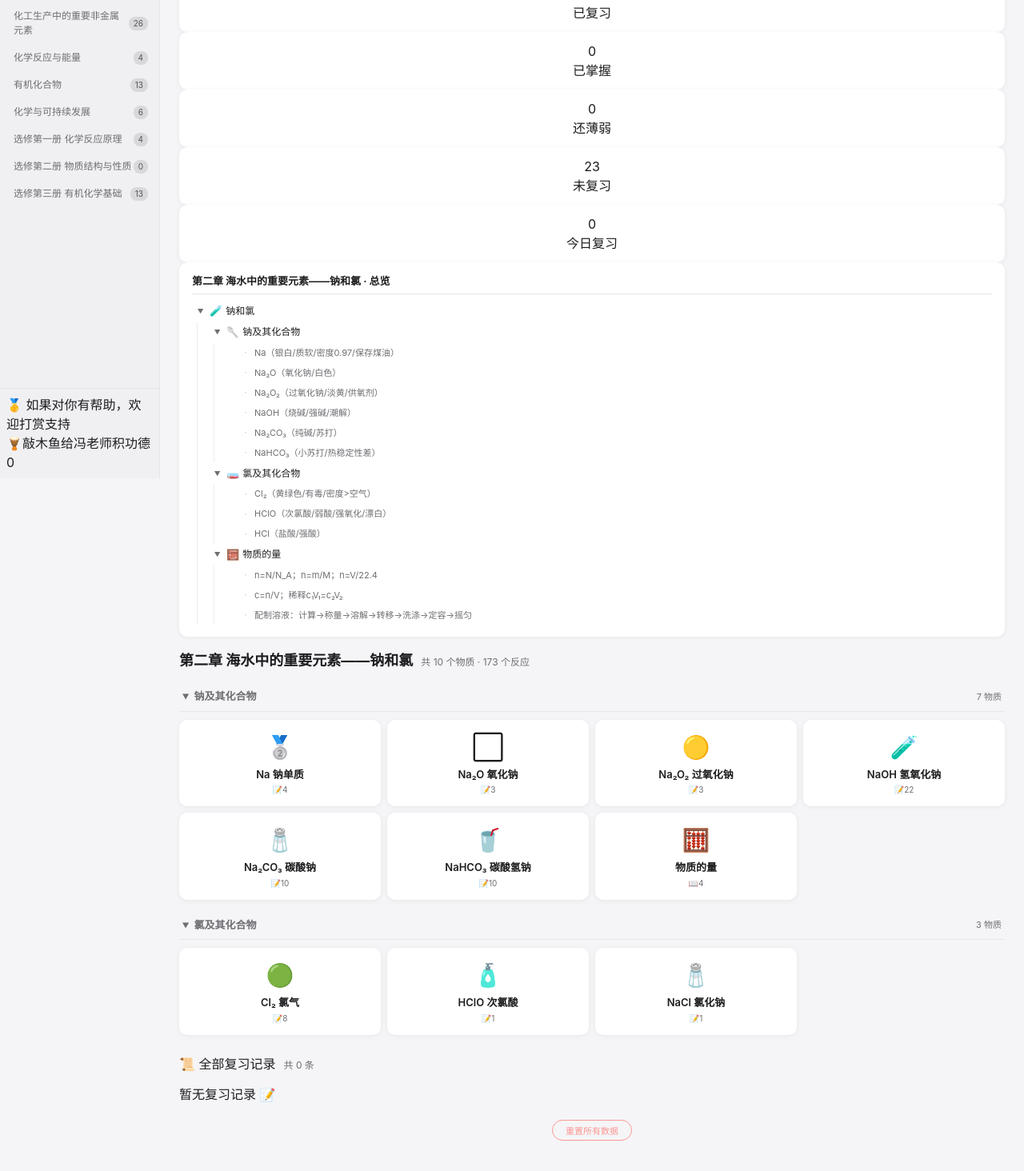
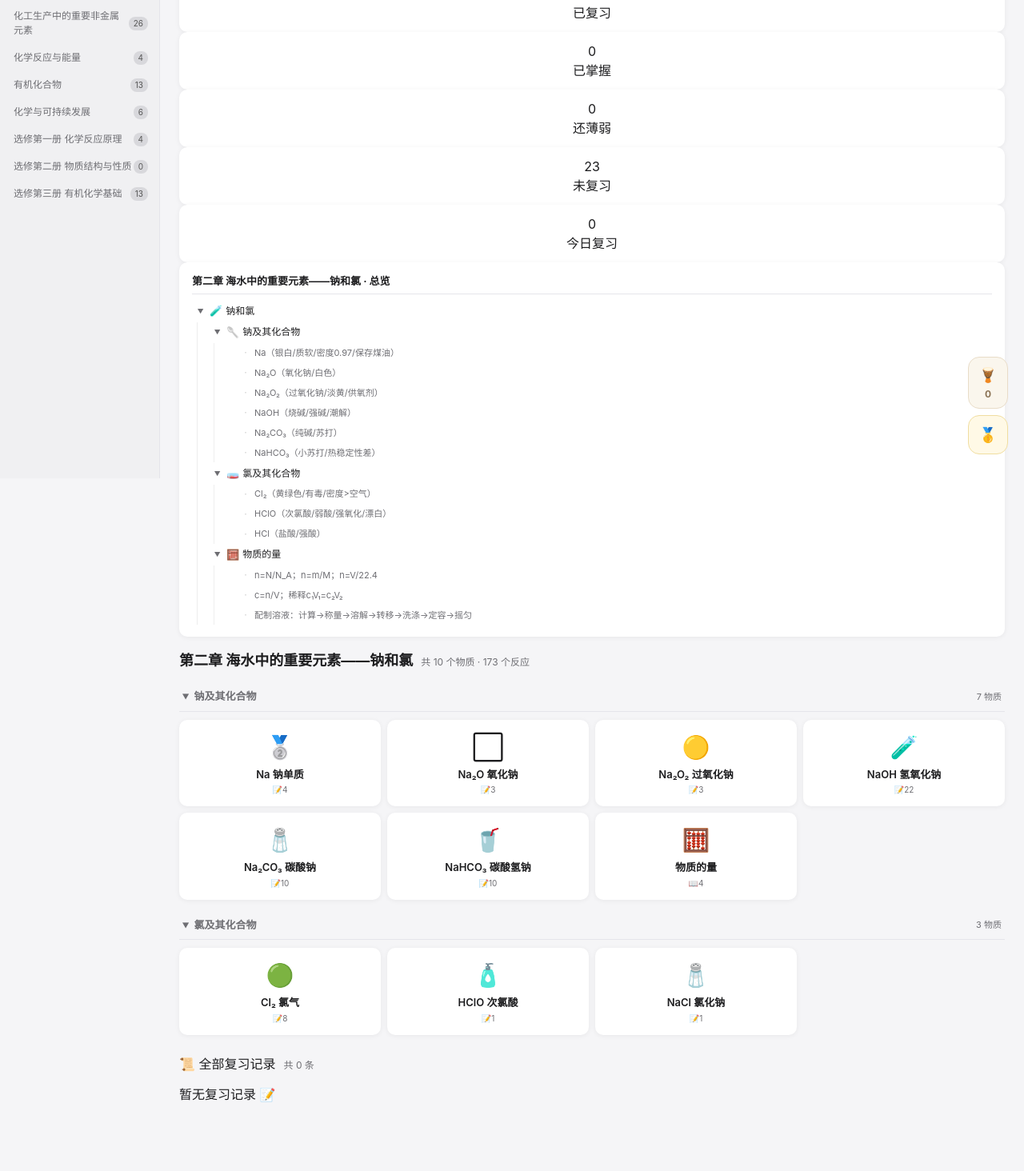
Before and after one commit to lolipopqaq-eng/chemistry-tracker, a React (Vite) app: page / in a window 1280 px wide. Shown: the part 202-1666 px from the top of the page at 80% size. After the commit the page ends 1622 px from the top, so only its background shows below. Built offline with nearby package versions, Linux system fonts and the light colour scheme.

Commit message:
fix: 重置移至右上角 打赏+木鱼移至右侧底部

```diff
--- a/src/App.jsx
+++ b/src/App.jsx
@@ -165,10 +165,8 @@ export default function App() {
             </div>
           ))}
         </div>
-        <div className="side-nav-footer">
-          <Sidebar />
-        </div>
       </nav>
+      <Sidebar />
 
       {/* 主内容区 */}
       <main className="main-content">
@@ -190,6 +188,7 @@ export default function App() {
               <button className="btn-icon" onClick={handleExport} title="导出">💾</button>
               <button className="btn-icon" onClick={() => fileInputRef.current?.click()} title="导入">📂</button>
               <input ref={fileInputRef} type="file" accept=".json" onChange={handleImport} style={{ display: 'none' }} />
+              <button className="btn-icon" onClick={() => setConfirmReset(true)} title="重置" style={{color:'var(--danger)',fontSize:'12px'}}>🗑️</button>
             </div>
           </div>
         </div>
@@ -248,8 +247,6 @@ export default function App() {
               <span className="content-count">共 {history.length} 条</span>
             </div>
             <ReactionHistory history={history} compact={false} />
-
-            <button className="btn-reset-bottom" onClick={() => setConfirmReset(true)}>重置所有数据</button>
           </>
         ) : (
           /* 物质详情 - 反应列表页 */
--- a/src/components/Sidebar.jsx
+++ b/src/components/Sidebar.jsx
@@ -16,7 +16,6 @@ export default function Sidebar() {
     const bonus = Math.floor(Math.random() * 5) + 1;
     setHits(h => {
       const n = h + bonus;
-      if (n % 100 === 0) setTimeout(() => setFloating('🎉 已敲一吨！功德昭昭！'), 100);
       localStorage.setItem('wooden_fish', String(n));
       return n;
     });
@@ -31,17 +30,17 @@ export default function Sidebar() {
 
   return (
     <>
-      <div className="sidebar-fixed">
-        <div className="sidebar-donate" onClick={() => setShowDonate(true)}>
-          🥇 如果对你有帮助，欢迎打赏支持
+      {/* 右侧悬浮打赏+木鱼 */}
+      <div className="side-fixed-right">
+        <div className="side-fish" onClick={knock}>
+          <span className="side-fish-emoji">🪘</span>
+          <span className="side-fish-count">{hits}</span>
+          {combo >= 3 && <span className="side-fish-combo">🔥{combo}</span>}
         </div>
-        <div className="sidebar-fish" onClick={knock}>
-          <span className="sidebar-fish-emoji">🪘</span>
-          <span className="sidebar-fish-text">敲木鱼给冯老师积功德</span>
-          <span className="sidebar-fish-count">{hits}</span>
-          {combo >= 3 && <span className="sidebar-fish-combo">🔥{combo}连</span>}
+        <div className="side-donate-btn" onClick={() => setShowDonate(true)}>
+          🥇
         </div>
-        {floating && <div className="sidebar-float">{floating}</div>}
+        {floating && <div className="side-float">{floating}</div>}
       </div>
 
       {/* 打赏弹窗 */}
@@ -49,7 +48,7 @@ export default function Sidebar() {
         <div className="donate-overlay" onClick={() => setShowDonate(false)}>
           <div className="donate-modal" onClick={e => e.stopPropagation()}>
             <div className="donate-close" onClick={() => setShowDonate(false)}>✕</div>
-            <div className="donate-title">🤝 如果对你有帮助，欢迎打赏支持</div>
+            <div className="donate-title">如果对你有帮助，欢迎打赏支持</div>
             <div className="donate-codes">
               <div className="donate-item">
                 <img src={wechatPay} alt="微信收款码" />
--- a/src/styles/app.css
+++ b/src/styles/app.css
@@ -107,41 +107,9 @@ body {
 .side-nav-footer {
   border-top: 1px solid var(--border);
   padding: 8px;
-}
-
-/* 侧边栏内的打赏和木鱼 */
-.side-nav-donate {
-  display: block;
-  font-size: 10px;
-  font-weight: 600;
-  color: #b8860b;
-  cursor: pointer;
-  padding: 6px 8px;
-  border-radius: 6px;
-  background: #fff9e6;
-  border: 1px solid #f0dda0;
-  text-align: center;
-  line-height: 1.3;
-  margin-bottom: 4px;
-}
-.side-nav-donate:active {
-  background: #fcf0cc;
-}
-.side-nav-fish {
   display: flex;
   align-items: center;
-  justify-content: space-between;
-  cursor: pointer;
-  padding: 6px 8px;
-  border-radius: 6px;
-  background: #faf6ed;
-  border: 1px solid #e8dcc8;
-  color: #8b7355;
-  font-size: 10px;
-  position: relative;
-}
-.side-nav-fish:active {
-  background: #f0e8d8;
+  justify-content: center;
 }
 
 /* ========= 主内容 ========= */
@@ -713,20 +681,84 @@ body {
 }
 
 /* 教练，我想打篮球 */
-.btn-reset-bottom {
-  display: block;
-  margin: 20px auto 0;
-  background: none;
-  border: 1px solid var(--danger);
-  color: var(--danger);
-  padding: 4px 16px;
-  border-radius: 20px;
+
+
+/* 右侧固定悬浮打赏+木鱼 */
+.side-fixed-right {
+  position: fixed;
+  right: 20px;
+  bottom: 30px;
+  display: flex;
+  flex-direction: column;
+  align-items: center;
+  gap: 8px;
+  z-index: 200;
+}
+.side-fish {
+  display: flex;
+  flex-direction: column;
+  align-items: center;
+  gap: 2px;
+  cursor: pointer;
+  padding: 8px;
+  border-radius: 14px;
+  background: #faf6ed;
+  border: 1px solid #e8dcc8;
+  color: #8b7355;
+  transition: all 0.12s;
+  user-select: none;
+  width: 50px;
+}
+.side-fish:active {
+  transform: scale(0.95);
+  background: #f0e8d8;
+}
+.side-fish .side-fish-emoji {
+  font-size: 18px;
+}
+.side-fish .side-fish-count {
+  font-size: 12px;
+  font-weight: 700;
+}
+.side-fish .side-fish-combo {
+  font-size: 10px;
+  color: #e67e22;
+  font-weight: 700;
+}
+.side-donate-btn {
+  display: flex;
+  align-items: center;
+  justify-content: center;
+  cursor: pointer;
+  padding: 10px 8px;
+  border-radius: 14px;
+  background: #fff9e6;
+  border: 1px solid #f0dda0;
+  color: #b8860b;
+  font-size: 18px;
+  transition: all 0.12s;
+  user-select: none;
+  width: 50px;
+}
+.side-donate-btn:active {
+  transform: scale(0.95);
+  background: #fcf0cc;
+}
+.side-float {
+  position: absolute;
+  right: calc(100% + 8px);
+  top: 50%;
+  white-space: nowrap;
   font-size: 11px;
-  cursor: pointer;
-  opacity: 0.5;
-  transition: opacity 0.15s;
+  color: #e67e22;
+  font-weight: 600;
+  animation: rightFloat 1.5s ease-out forwards;
+  pointer-events: none;
 }
-.btn-reset-bottom:hover { opacity: 1; }
+@keyframes rightFloat {
+  0% { opacity: 1; transform: translateX(0); }
+  100% { opacity: 0; transform: translateX(-12px); }
+}
 
 .import-error {
   background: #fff5f5;
```
Also changed, not shown: 4 other files (tests, documents, lock files or other folders).
